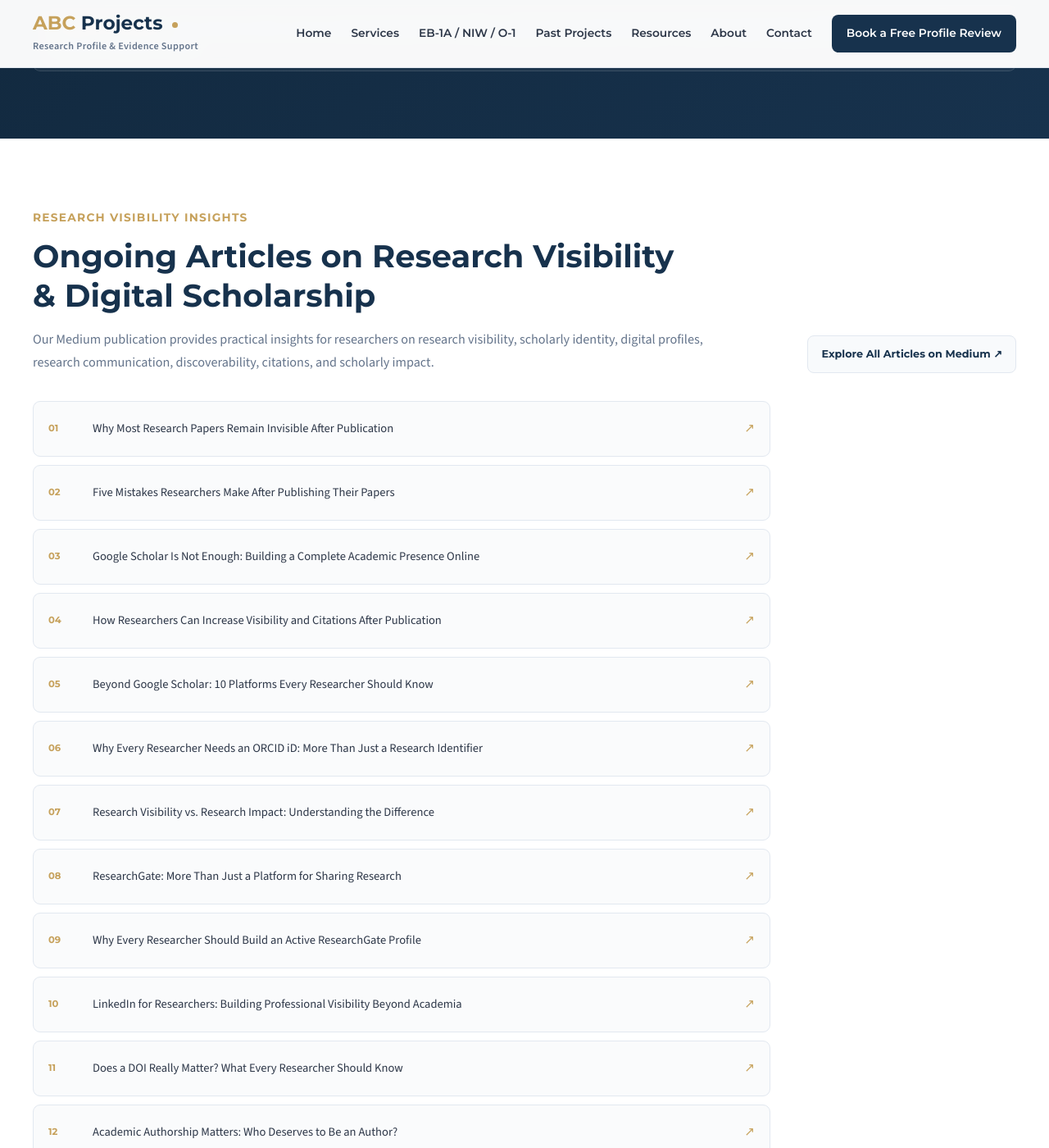
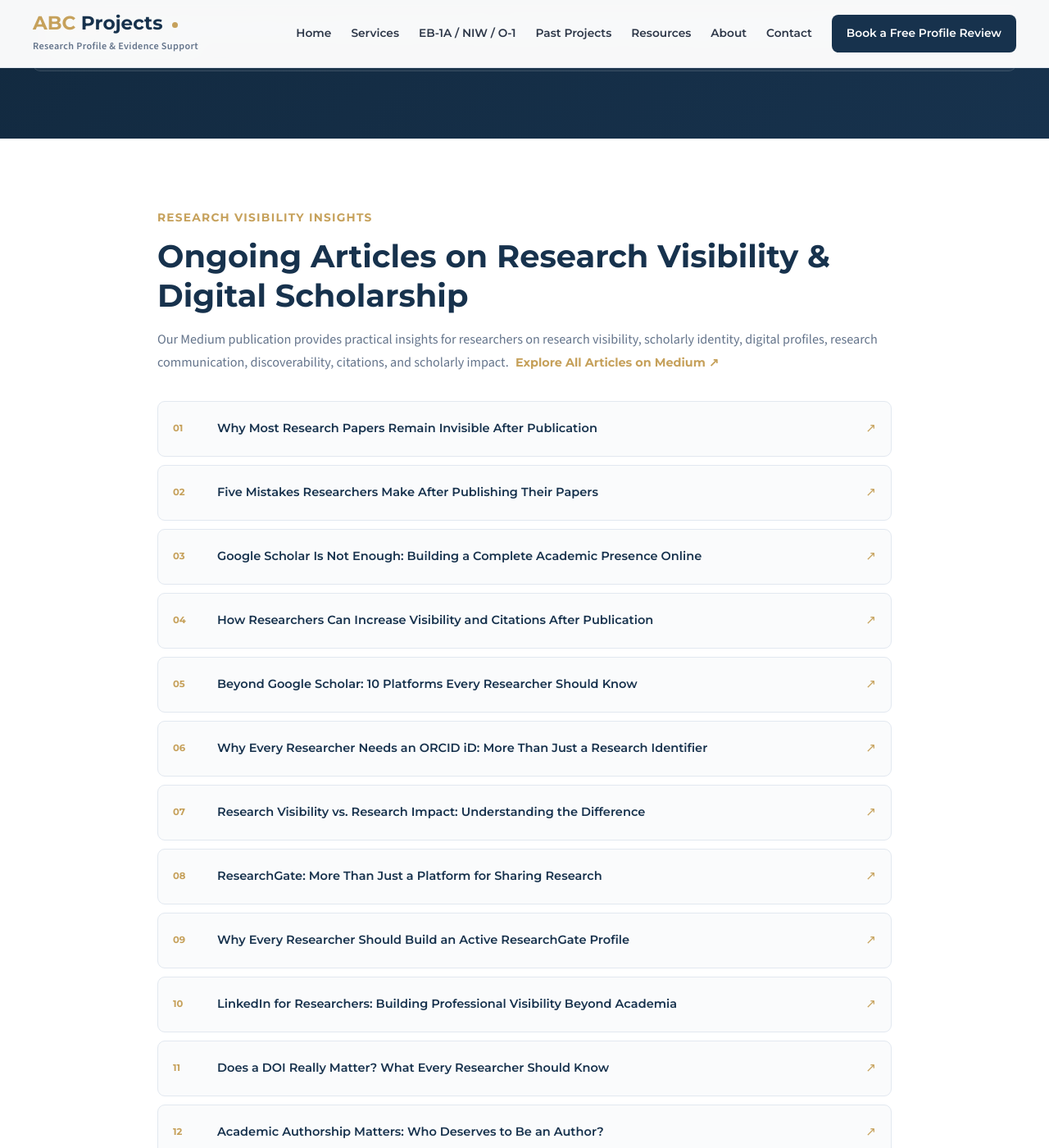
Before and after one commit to uprightpub/abcprojects, a Jekyll site: the page built from resources/index.html, in a window 1280 px wide and 1400 px high, scrolled down 5035 px. Shown: the whole window at 82% size. Built offline with Jekyll 4.4.1, drawn with Linux system fonts in a browser that asks for light colours.

Commit message:
Page update

```diff
--- a/assets/css/resources.css
+++ b/assets/css/resources.css
@@ -873,130 +873,68 @@
    ========================================================= */
 
 .medium-insights {
-  background:
-    var(--white);
+  background: var(--white);
 }
 
+.medium-insights .container {
+  width: 70%;
+  max-width: 1120px;
+}
 
 .medium-insights-heading {
-  display: flex;
-  align-items: flex-end;
-  justify-content: space-between;
-
-  gap: 40px;
-
   margin-bottom: 34px;
 }
 
-
-.medium-insights-heading > div {
-  max-width: 850px;
-}
-
-
 .medium-insights-heading h2 {
-  max-width: 820px;
-
+  max-width: 900px;
   margin-bottom: 15px;
 }
 
-
 .medium-insights-heading p {
-  max-width: 820px;
-
+  max-width: 100%;
   margin: 0;
-
   color: var(--muted);
-
   font-size: 1.01rem;
   line-height: 1.7;
 }
 
-
-.medium-profile-button {
-  flex: 0 0 auto;
-
-  padding: 11px 16px;
-
-  color: var(--navy);
-
-  background:
-    var(--off-white);
-
-  border:
-    1px solid var(--border);
-
-  border-radius: 8px;
-
-  font-family:
-    "Montserrat",
-    Arial,
-    sans-serif;
-
-  font-size: 0.8rem;
+.medium-inline-link {
+  margin-left: 5px;
+  color: var(--gold);
+  font-family: "Montserrat", Arial, sans-serif;
+  font-size: 0.9rem;
   font-weight: 700;
-
-  transition:
-    color 0.22s ease,
-    background 0.22s ease,
-    transform 0.22s ease;
+  white-space: nowrap;
+  transition: color 0.2s ease;
 }
 
-
-.medium-profile-button:hover {
-  color: var(--white);
-
-  background: var(--navy);
-
-  transform:
-    translateY(-2px);
+.medium-inline-link:hover {
+  color: var(--navy);
 }
-
 
 /* ARTICLE LIST */
 
 .medium-reading-list {
-  width: 75%;
-  max-width: 980px;
-
+  width: 100%;
+  max-width: none;
   display: grid;
-
   grid-template-columns: 1fr;
-
   gap: 10px;
-
-  margin-top: 10px;
+  margin-top: 30px;
 }
-
 
 .medium-reading-item {
   display: grid;
-
-  grid-template-columns:
-    42px
-    minmax(0, 1fr)
-    28px;
-
+  grid-template-columns: 42px minmax(0, 1fr) 28px;
   gap: 12px;
-
   min-height: 68px;
-
   align-items: center;
-
   padding: 14px 18px;
-
   color: var(--charcoal);
-
-  background:
-    #fafbfc;
-
-  border:
-    1px solid var(--border);
-
+  background: #fafbfc;
+  border: 1px solid var(--border);
   border-radius: 9px;
-
   text-decoration: none;
-
   transition:
     transform 0.22s ease,
     box-shadow 0.22s ease,
@@ -1004,98 +942,71 @@
     background 0.22s ease;
 }
 
-
 .medium-reading-item:hover {
-  transform:
-    translateX(4px);
-
-  background:
-    var(--white);
-
-  border-color:
-    rgba(198, 161, 91, 0.65);
-
-  box-shadow:
-    0 7px 18px
-    rgba(15, 35, 55, 0.07);
+  transform: translateX(4px);
+  background: var(--white);
+  border-color: rgba(198, 161, 91, 0.65);
+  box-shadow: 0 7px 18px rgba(15, 35, 55, 0.07);
 }
-
 
 .medium-article-number {
   color: var(--gold);
-
-  font-family:
-    "Montserrat",
-    Arial,
-    sans-serif;
-
+  font-family: "Montserrat", Arial, sans-serif;
   font-size: 0.72rem;
   font-weight: 700;
 }
 
-
 .medium-reading-item p {
   margin: 0;
-
-  color: var(--charcoal);
-
+  color: var(--navy);
+  font-family: "Montserrat", Arial, sans-serif;
   font-size: 0.91rem;
+  font-weight: 600;
   line-height: 1.5;
 }
 
-
 .medium-article-arrow {
   color: var(--gold);
-
   font-size: 0.95rem;
-
   text-align: right;
-
-  transition:
-    transform 0.22s ease;
+  transition: transform 0.22s ease;
 }
 
-
-.medium-reading-item:hover
-.medium-article-arrow {
-  transform:
-    translate(2px, -2px);
+.medium-reading-item:hover .medium-article-arrow {
+  transform: translate(2px, -2px);
 }
-
 
 /* =========================================================
    MEDIUM INSIGHTS RESPONSIVE
    ========================================================= */
 
 @media (max-width: 850px) {
-
-  .medium-insights-heading {
-    align-items: flex-start;
-
-    flex-direction: column;
+  .medium-insights .container {
+    width: min(calc(100% - 40px), 1180px);
+    max-width: none;
   }
-
 
   .medium-reading-list {
     width: 100%;
     max-width: none;
   }
-
 }
 
+@media (max-width: 640px) {
+  .medium-insights .container {
+    width: min(calc(100% - 28px), 1180px);
+  }
 
-@media (max-width: 640px) {
+  .medium-inline-link {
+    display: inline;
+    margin-left: 3px;
+    white-space: normal;
+  }
 
   .medium-reading-item {
-    grid-template-columns:
-      34px
-      minmax(0, 1fr)
-      22px;
-
-    padding:
-      14px 14px;
+    grid-template-columns: 34px minmax(0, 1fr) 22px;
+    padding: 14px;
   }
-
 }
 
 
--- a/resources/index.html
+++ b/resources/index.html
@@ -659,7 +659,6 @@ custom_css: /assets/css/resources.css
 
     <div class="medium-insights-heading">
 
-      <div>
       <span class="section-eyebrow">
         Research Visibility Insights
       </span>
@@ -672,17 +671,16 @@ custom_css: /assets/css/resources.css
         Our Medium publication provides practical insights for researchers on
         research visibility, scholarly identity, digital profiles, research
         communication, discoverability, citations, and scholarly impact.
-        </p>
-      </div>
-
-      <a class="medium-profile-button"
+        <a class="medium-inline-link"
            href="https://medium.com/@alimahmed"
            target="_blank"
            rel="noopener noreferrer">
           Explore All Articles on Medium ↗
         </a>
+      </p>
 
     </div>
+
 
     <div class="medium-reading-list">
 
```
Lines whose indentation alone changed are shown as unchanged.
